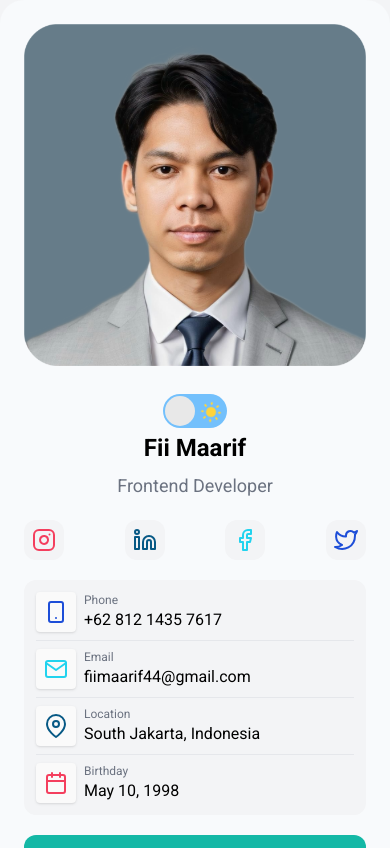
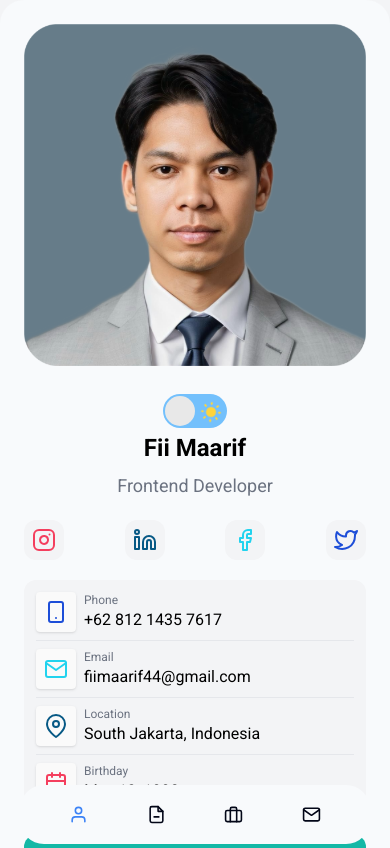
Before and after one commit to fiimaarif/personal-web-revamp, a Next.js app: page / in a window 390 px wide. Shown: the top 848 px of the page. Built offline with nearby package versions, Linux system fonts and the light colour scheme.

Commit message:
[UPDATE] - adjust navbar positioning for improved layout

```diff
--- a/src/components/navbar/index.tsx
+++ b/src/components/navbar/index.tsx
@@ -25,7 +25,7 @@ function Navbar() {
 
     return (
         <div>
-            <nav className="bg-slate-50 dark:bg-slate-800 mb-4 mt-5 md:mt-0 p-5 rounded-3xl flex justify-around text-slate-950 dark:text-gray-50">
+            <nav className="bg-slate-50 dark:bg-slate-800 md:mb-4 mt-5 md:mt-0 p-5 rounded-3xl flex justify-around text-slate-950 dark:text-gray-50 md:relative fixed bottom-0 left-0 right-0 z-10 mx-5 md:mx-0">
                 <button onClick={() => setActiveTab('about')} className={`flex items-start gap-1 ${activeTab === 'about' ? 'text-blue-500' : ''}`}>
                     <User size={19} />
                     <p className="hidden md:block">about</p>
```
